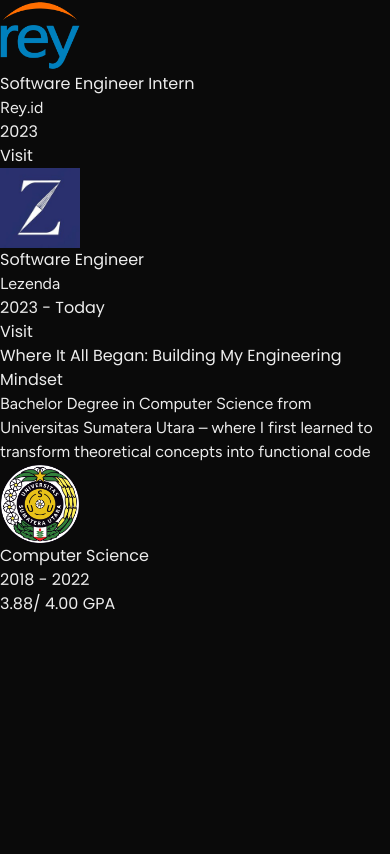
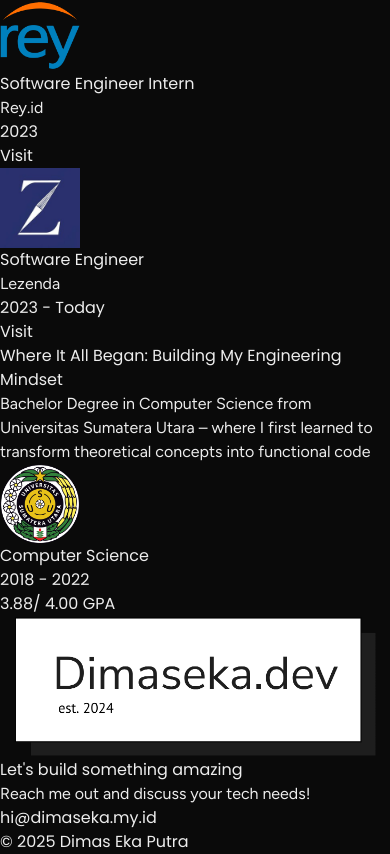
Before and after one commit to nomenklatur/dimaseka.dev, a Next.js app: page / in a window 390 px wide. Shown: the part 2126-2980 px from the top of the page. Before the commit the page ends 2742 px from the top, so only its background shows below. Built offline with nearby package versions, Linux system fonts and the light colour scheme.

Commit message:
feat: footer section

```diff
--- a/src/app/components/landing_page/Experience.tsx
+++ b/src/app/components/landing_page/Experience.tsx
@@ -2,7 +2,7 @@
 export default function Experience() {
     return (
         <>
-            <div id="Experience" className="w-screen h-screen flex flex-col pt-16 px-8 gap-4 snap-start">
+            <div id="Experience" className="w-screen h-fit flex flex-col pt-16 px-8 gap-4 snap-start">
                 <div className="text-start">
                     <h2 className="text-lg md:text-[45px] font-semibold w-full md:w-1/2 md:leading-relaxed">From Debugging Nightmares to Seamless Deployments—I’ve Seen It All.</h2>
                     <p className="text-sm md:text-[18px] text-gray-400 font-figtree">Let’s leverage my 3+ years of experience to build something extraordinary.</p>
--- /dev/null
+++ b/src/app/components/landing_page/Footer.tsx
@@ -0,0 +1,24 @@
+"use client"
+export default function Footer() {
+    return (
+        <div className="relative mt-[100px]">
+            <div className="absolute inset-x-0 top-[-63px] h-16 bg-gradient-to-b from-white to-yellow-400"></div>
+            <div className="w-screen bg-yellow-400 flex flex-col gap-4 items-center px-2 pt-4 pb-8 snap-start">
+                <div>
+                    <img src="/logos/dimaseka.png" alt="Dimaseka.dev Logo" className="w-20 md:w-28"/>
+                </div>
+                <div>
+                    <h2 className="font-semibold text-lg md:text-2xl text-center">Let's build something amazing</h2>
+                    <p className="font-figtree text-sm md:text-lg text-center text-gray-800">Reach me out and discuss your tech needs!</p>
+                </div>
+                <div>
+                    <a href="mailto:hi@dimaseka.my.id?subject=Hello&body=I want to talk about..." className="bg-gray-800 cursor-pointer text-white underline px-4 py-2 md:px-2 md:py-1 lg:px-4 lg:py-2 rounded-md text-sm shadow-lg">hi@dimaseka.my.id</a>
+                </div>
+                <div>
+                    <p className="text-xs text-gray-600 mt-4">&copy; 2025 Dimas Eka Putra</p>
+                </div>
+            </div>
+        </div>
+
+    );
+}
--- a/src/app/page.tsx
+++ b/src/app/page.tsx
@@ -3,14 +3,16 @@
 import Hero from "./components/landing_page/Hero";
 import Experience from "./components/landing_page/Experience";
 import Projects from "./components/landing_page/Projects";
+import Footer from "./components/landing_page/Footer";
 
 export default function Home() {
   return (
-    <div className="h-fit overflow-y-scroll snap-y snap-proximity">
+    <div className="h-fit overflow-y-scroll snap-y snap-proximity block">
       <Navbar/>
       <Hero />
       <Projects />
       <Experience />
+      <Footer />
     </div>
    );
 }
```
Also changed, not shown: public/logos/dimaseka.png (added).
